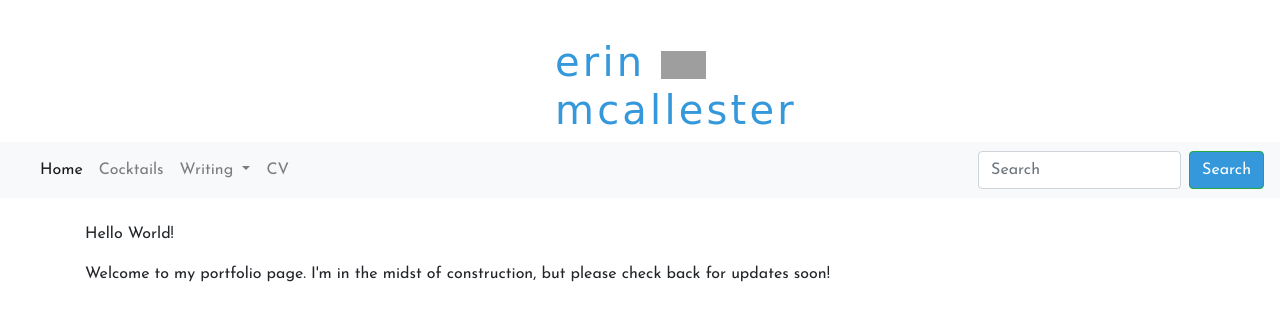
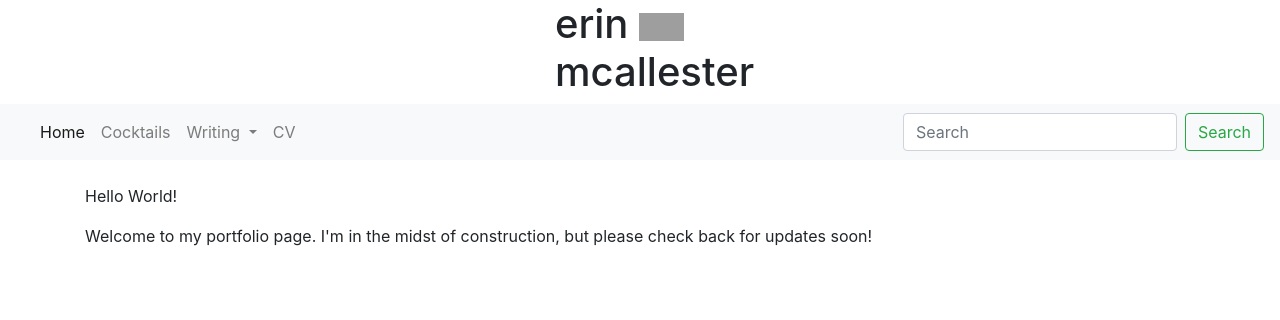
Before and after one commit to erinmcallester/erinmcallester.github.io, a plain HTML site: page index.html in a window 1280 px wide. Drawn offline with nearby package versions, Linux system fonts and the light colour scheme; files that its build step writes are made by us from their sources; grey boxes are pictures that could not be loaded; a web font is replaced by a local one.

Commit message:
Update index.html

```diff
--- a/index.html
+++ b/index.html
@@ -3,15 +3,12 @@
 
 <head>
   <meta charset="UTF-8">
-  <title>Website try</title>
+  <title>erin mcallester</title>
   <script src="https://code.jquery.com/jquery-3.2.1.slim.min.js" integrity="sha384-KJ3o2DKtIkvYIK3UENzmM7KCkRr/rE9/Qpg6aAZGJwFDMVNA/GpGFF93hXpG5KkN" crossorigin="anonymous"></script>
 <script src="https://cdnjs.cloudflare.com/ajax/libs/popper.js/1.12.9/umd/popper.min.js" integrity="sha384-ApNbgh9B+Y1QKtv3Rn7W3mgPxhU9K/ScQsAP7hUibX39j7fakFPskvXusvfa0b4Q" crossorigin="anonymous"></script>
 <link rel="stylesheet" href="https://maxcdn.bootstrapcdn.com/bootstrap/4.0.0/css/bootstrap.min.css" integrity="sha384-Gn5384xqQ1aoWXA+058RXPxPg6fy4IWvTNh0E263XmFcJlSAwiGgFAW/dAiS6JXm" crossorigin="anonymous">
 <script src="https://maxcdn.bootstrapcdn.com/bootstrap/4.0.0/js/bootstrap.min.js" integrity="sha384-JZR6Spejh4U02d8jOt6vLEHfe/JQGiRRSQQxSfFWpi1MquVdAyjUar5+76PVCmYl" crossorigin="anonymous"></script>
 <link href="https://fonts.googleapis.com/css?family=Cabin+Sketch:400,700|Josefin+Sans:100,300,400,600" rel="stylesheet">
-
-
-      <link rel="stylesheet" href="css/style.css">
 
 
 </head>
```
